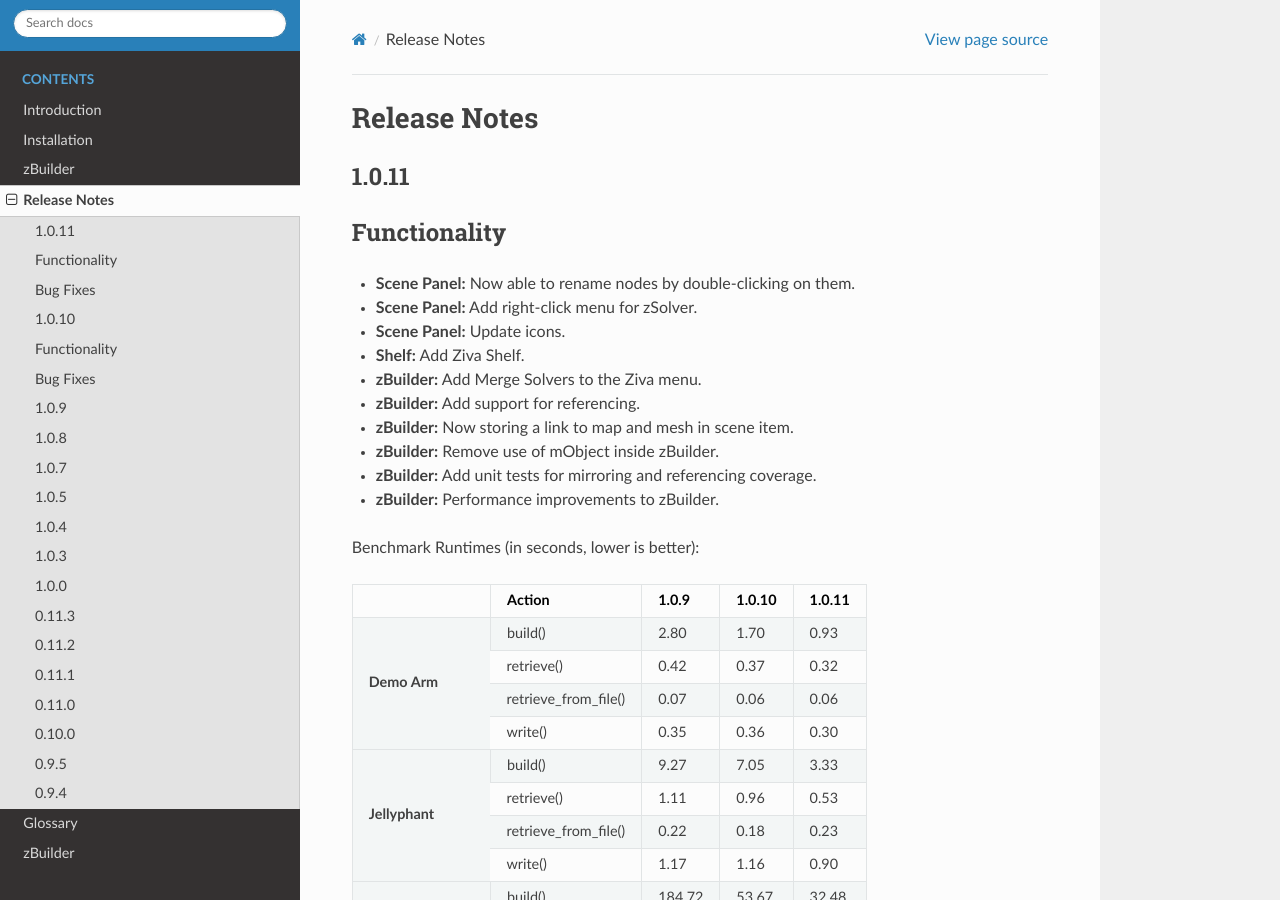
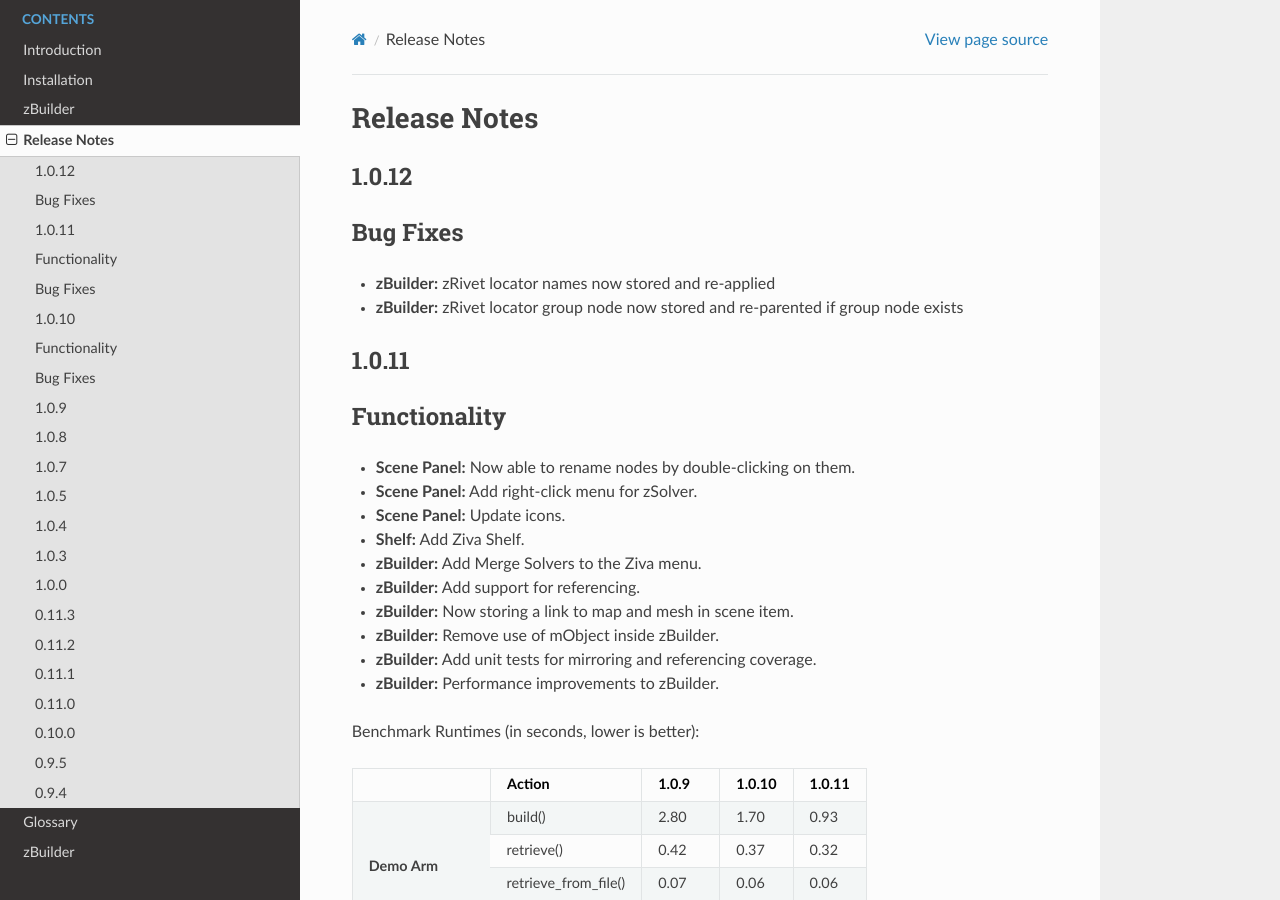
Before and after one commit to Unity-Technologies/ziva-vfx-utils, a Sphinx documentation site: the page built from docs/release.rst, in a window 1280 px wide and 900 px high. Built offline with Sphinx 7.4.7 and the Read the Docs theme 2.0.0, drawn with Linux system fonts in a browser that asks for light colours.

Commit message:
VFXACT-685 release notes added

```diff
--- a/docs/release.rst
+++ b/docs/release.rst
@@ -9,6 +9,14 @@
 .. For bug fixes, just say what the bug was. e.g.
 .. - Broken rendering on tissue blah blah.
 .. - Fibers will not generate on tissues with multiple components.
+
+1.0.12
+------
+
+Bug Fixes
+---------
+- **zBuilder:** zRivet locator names now stored and re-applied
+- **zBuilder:** zRivet locator group node now stored and re-parented if group node exists
 
 1.0.11
 ------
```
